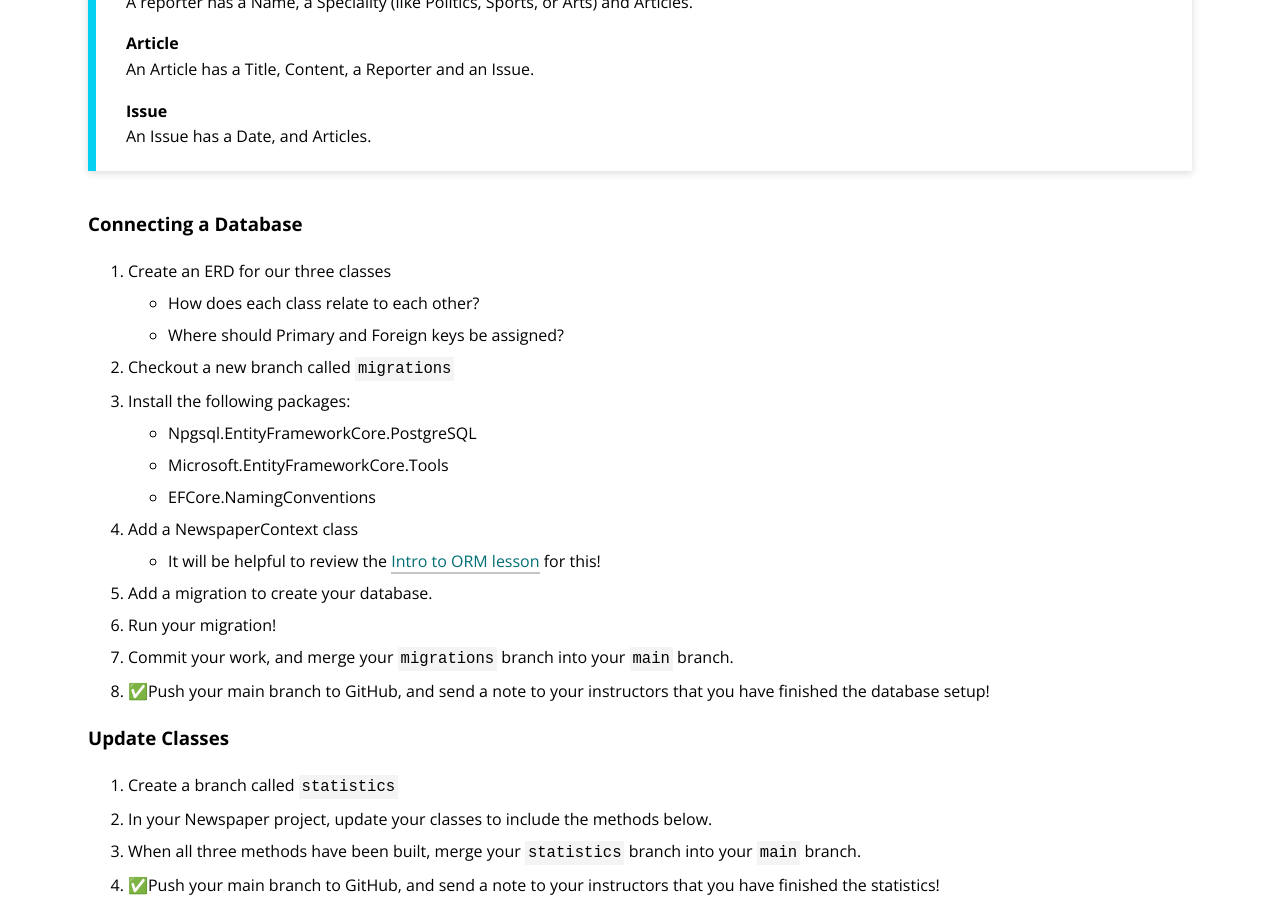
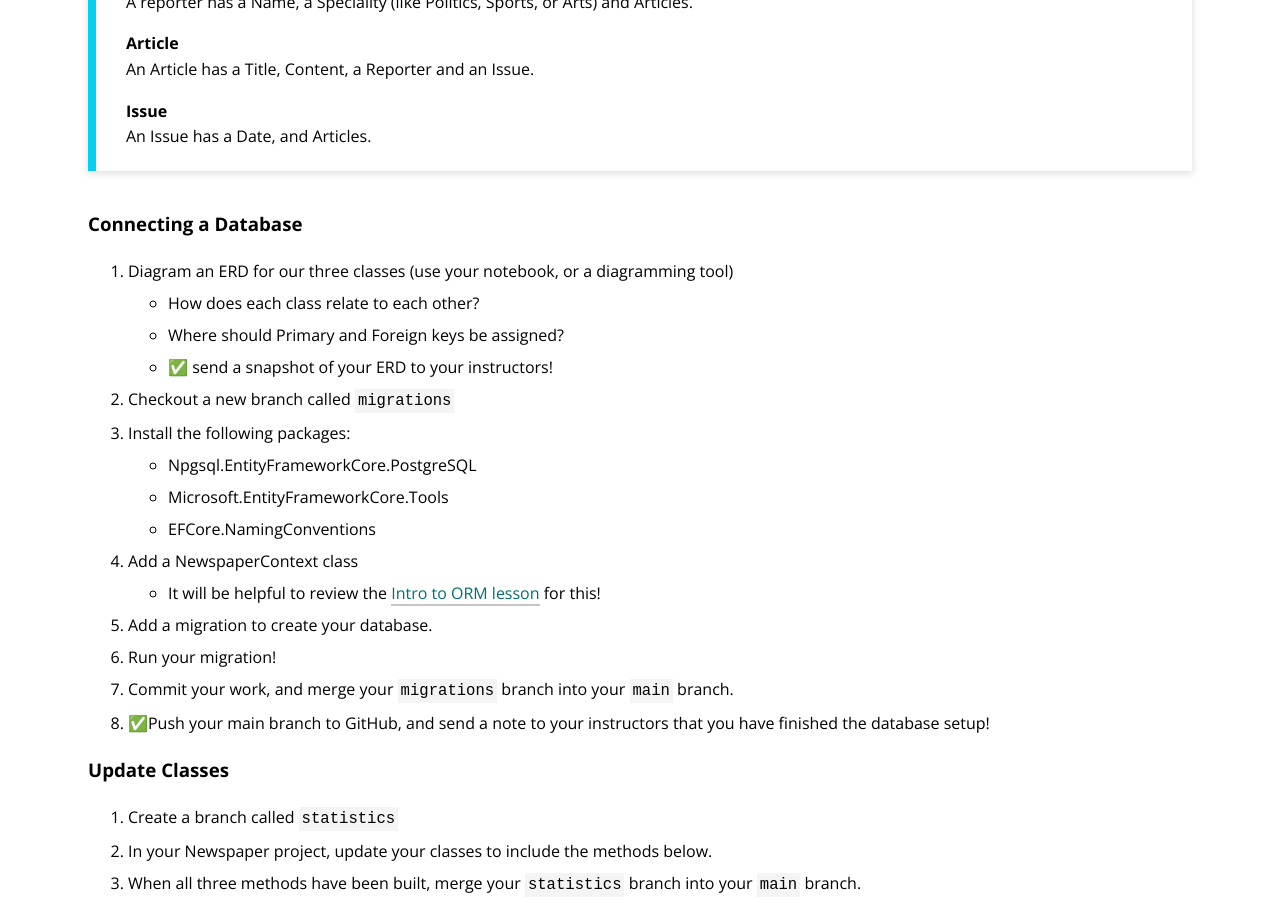
Before and after one commit to turingschool/launch-curriculum, a Jekyll site: the page built from module2/lessons/Week5/DailyPlanet.md, in a window 1280 px wide and 900 px high, scrolled down 862 px. Built offline with Jekyll 4.4.1, drawn with Linux system fonts in a browser that asks for light colours; nearby versions of some CDN libraries; comment, search, counter and statistics services are not loaded.

Commit message:
update dailyplanet.md

```diff
--- a/module2/lessons/Week5/DailyPlanet.md
+++ b/module2/lessons/Week5/DailyPlanet.md
@@ -35,9 +35,10 @@ An Issue has a Date, and Articles.
 
 ### Connecting a Database
 
-1. Create an ERD for our three classes
+1. Diagram an ERD for our three classes (use your notebook, or a diagramming tool)
     * How does each class relate to each other?
     * Where should Primary and Foreign keys be assigned?
+    * ✅ send a snapshot of your ERD to your instructors!
 2. Checkout a new branch called `migrations`
 3. Install the following packages:
     * Npgsql.EntityFrameworkCore.PostgreSQL
```
